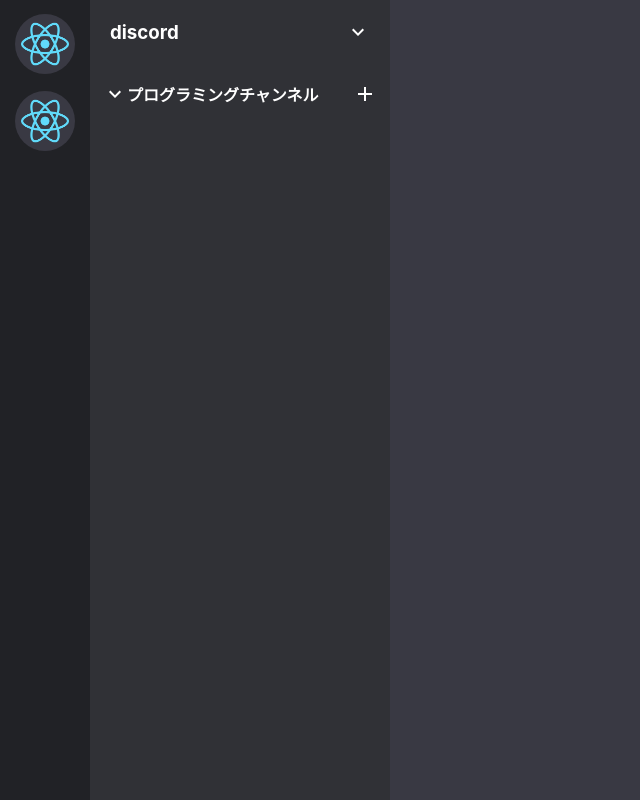
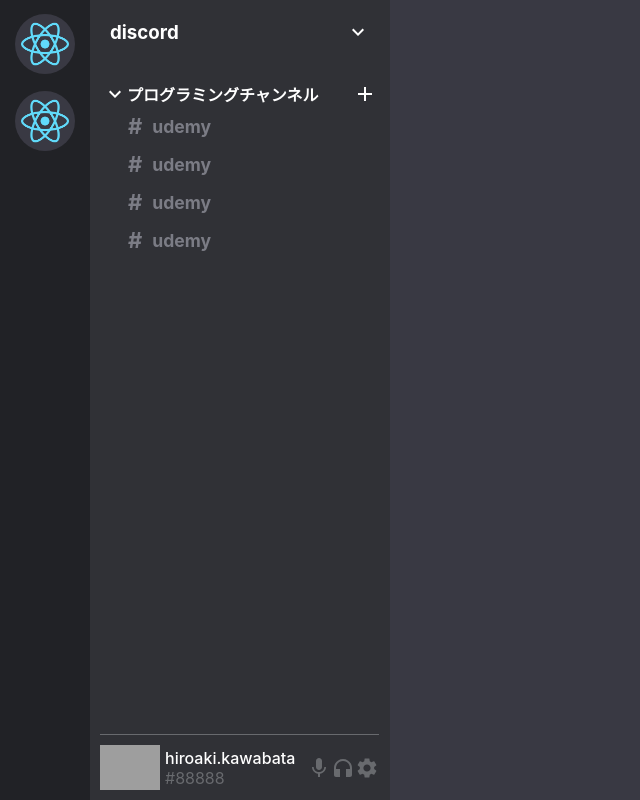
Before and after one commit to bata1016/discord-clone, a React (Create React App) app: page / in a window 1280 px wide. Shown: the whole page, without its empty margins (0-640 px from the left). Built offline with nearby package versions, Linux system fonts and the light colour scheme; grey boxes are pictures that could not be loaded.

Commit message:
チャンネルのリストを追加

```diff
--- a/src/components/sidebar/Sidebar.scss
+++ b/src/components/sidebar/Sidebar.scss
@@ -33,6 +33,7 @@
   .sidebar-right {
     background-color: #303136;
     width: 300px;
+    position: relative;
 
     .sidebar-top {
       color: #ffffff;
@@ -60,5 +61,45 @@
         }
       }
     }
+
+    .sidebar-footer {
+      position: absolute;
+      bottom: 0;
+      display: flex;
+      align-items: center;
+      justify-content: space-between;
+      width: 93%;
+      padding: 10px 0px;
+      border-top: 1px solid #686a6e;
+      margin-left: -3px;
+
+      .sidebar-account {
+        display: flex;
+        align-items: center;
+
+        img {
+          width: 60px;
+        }
+
+        .account-name {
+          margin-left: 5px;
+
+          h4 {
+            color: white;
+            font-weight: 500;
+          }
+
+          span {
+            color: #686a6e;
+          }
+        }
+      }
+
+      .sidebar-voice {
+        display: flex;
+        align-items: center;
+        color: #686a6e;
+      }
+    }
   }
 }
--- a/src/components/sidebar/Sidebar.tsx
+++ b/src/components/sidebar/Sidebar.tsx
@@ -2,6 +2,10 @@
 import './Sidebar.scss'
 import ExpandMoreIcon from '@mui/icons-material/ExpandMore';
 import AddIcon from '@mui/icons-material/Add';
+import MicIcon from '@mui/icons-material/Mic';
+import HeadphonesIcon from '@mui/icons-material/Headphones';
+import SettingsIcon from '@mui/icons-material/Settings';
+import { SidebarChannel } from './SidebarChannel';
 
 export const Sidebar = () => {
   return (
@@ -30,7 +34,24 @@
             <AddIcon className='sidebar-add-icon' />
           </div>
           <div className='sidebar-channel-list'>
-
+            <SidebarChannel />
+            <SidebarChannel />
+            <SidebarChannel />
+            <SidebarChannel />
+          </div>
+          <div className='sidebar-footer'>
+            <div className='sidebar-account'>
+              <img src="./icon.png" alt="" />
+              <div className='account-name'>
+                <h4>hiroaki.kawabata</h4>
+                <span>#88888</span>
+              </div>
+            </div>
+            <div className='sidebar-voice'>
+              <MicIcon />
+              <HeadphonesIcon />
+              <SettingsIcon />
+            </div>
           </div>
         </div>
       </div>
--- /dev/null
+++ b/src/components/sidebar/SidebarChannel.scss
@@ -0,0 +1,24 @@
+.sidebar-channel {
+  padding-left: 20px;
+  margin-top: 2px;
+
+  h4 {
+    color: #7b7c85;
+    display: flex;
+    align-items: center;
+    padding: 5px;
+    font-size: 1.1rem;
+    cursor: pointer;
+    &:hover {
+      color: white;
+      background-color: #33363d;
+      border-radius: 7px;
+    }
+  }
+
+  .sidebar-channel-hash {
+    font-size: 22px;
+    padding-right: 10px;
+  }
+
+}
--- /dev/null
+++ b/src/components/sidebar/SidebarChannel.tsx
@@ -0,0 +1,13 @@
+import React from 'react'
+import './SidebarChannel.scss'
+
+export const SidebarChannel = () => {
+  return (
+    <div className='sidebar-channel'>
+      <h4>
+        <span className='sidebar-channel-hash'>#</span>
+        udemy
+      </h4>
+    </div>
+  )
+}
```
